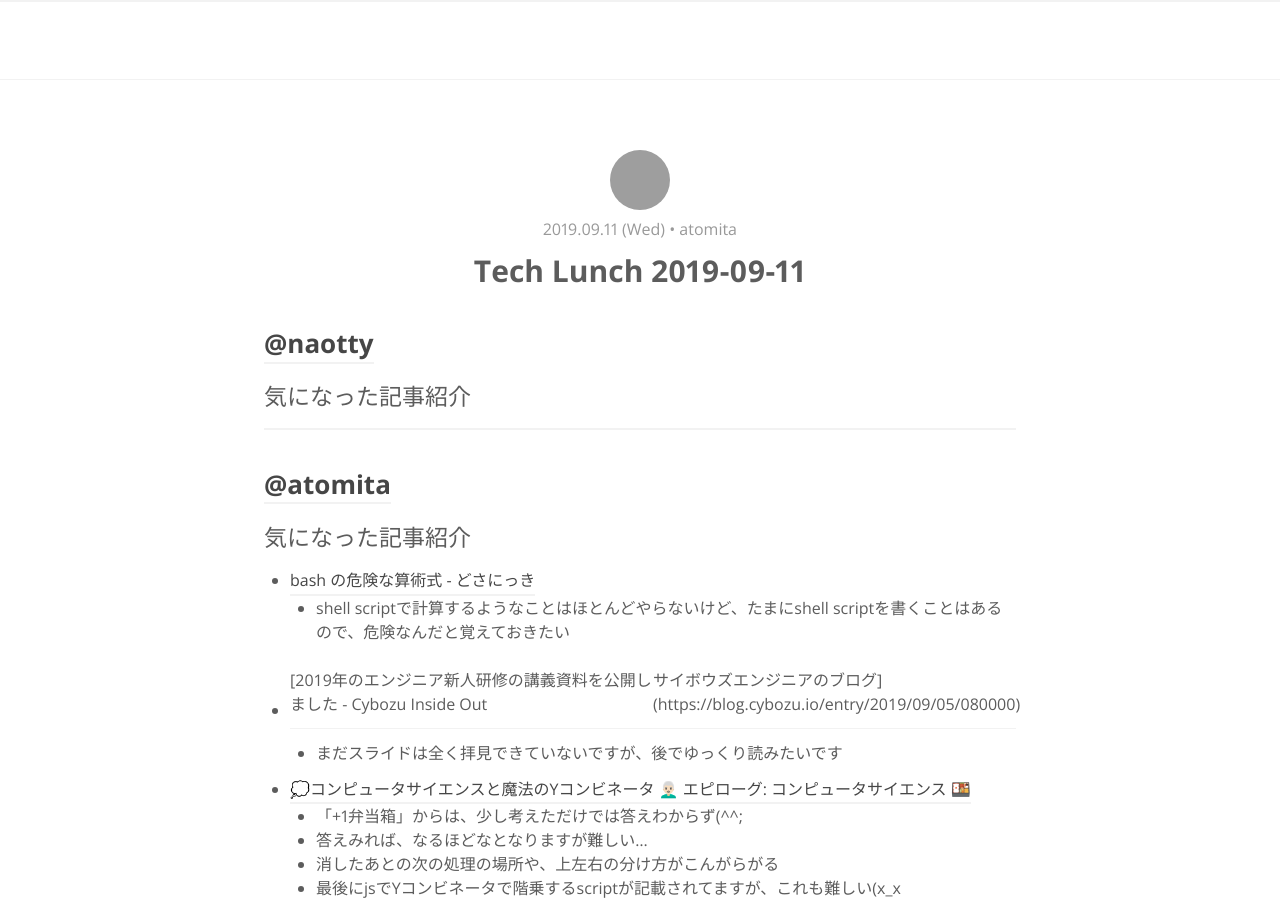
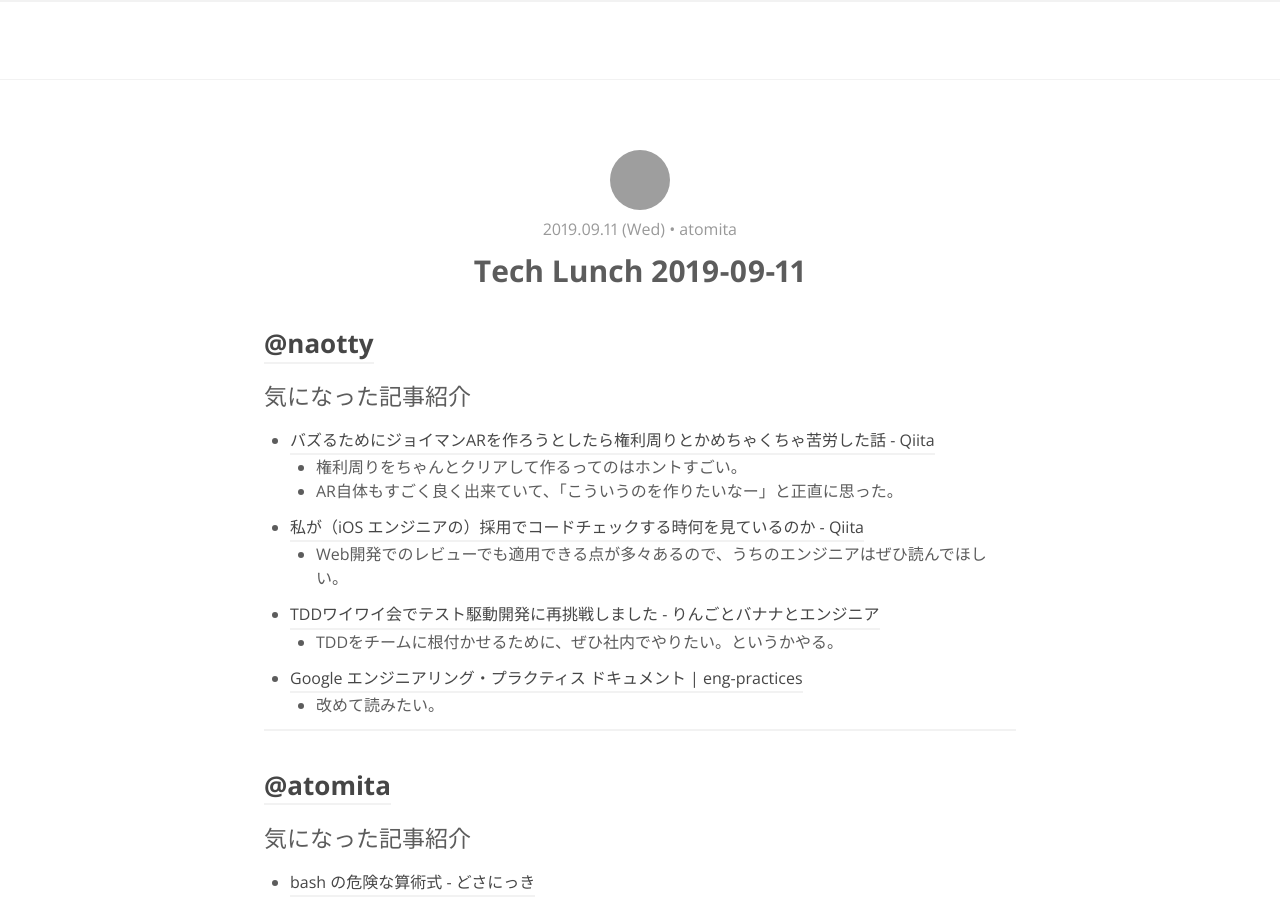
Before and after one commit to RyukyuInteractive/tech.ryukyu-i.co.jp, a Jekyll site: the page built from _posts/2019-09-11-tech-lunch.md, in a window 1280 px wide and 900 px high. Built offline with Jekyll 4.4.1, drawn with Linux system fonts in a browser that asks for light colours; a script that is not in the unit is left out; comment, search, counter and statistics services are not loaded; grey boxes are pictures that could not be loaded.

Commit message:
Update 2019-09-11-tech-lunch.md

```diff
--- a/_posts/2019-09-11-tech-lunch.md
+++ b/_posts/2019-09-11-tech-lunch.md
@@ -10,6 +10,17 @@ typora-root-url: ..
 ## [@naotty](https://github.com/naotty)
 
 ### 気になった記事紹介
+
+- [バズるためにジョイマンARを作ろうとしたら権利周りとかめちゃくちゃ苦労した話 \- Qiita](https://qiita.com/fushikky/items/127f7ab6c12d9b9140c9)
+    - 権利周りをちゃんとクリアして作るってのはホントすごい。
+    - AR自体もすごく良く出来ていて、「こういうのを作りたいなー」と正直に思った。
+- [私が（iOS エンジニアの）採用でコードチェックする時何を見ているのか \- Qiita](https://qiita.com/lovee/items/d76c68341ec3e7beb611)
+    - Web開発でのレビューでも適用できる点が多々あるので、うちのエンジニアはぜひ読んでほしい。
+- [TDDワイワイ会でテスト駆動開発に再挑戦しました \- りんごとバナナとエンジニア](https://udomomo.hatenablog.com/entry/2019/09/08/204148)
+    - TDDをチームに根付かせるために、ぜひ社内でやりたい。というかやる。
+- [Google エンジニアリング・プラクティス ドキュメント \| eng\-practices](https://shuuji3.github.io/eng-practices/)
+    - 改めて読みたい。
+
 
 ----
 
```
